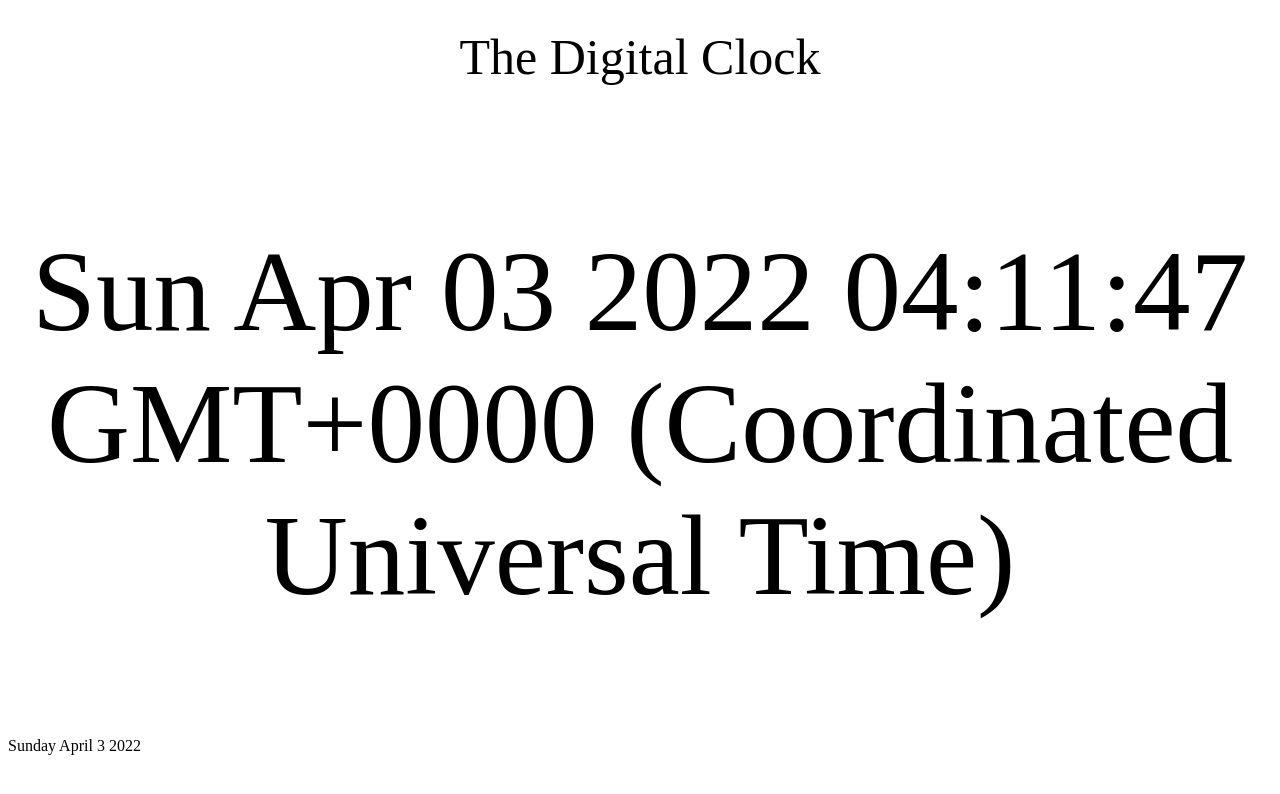
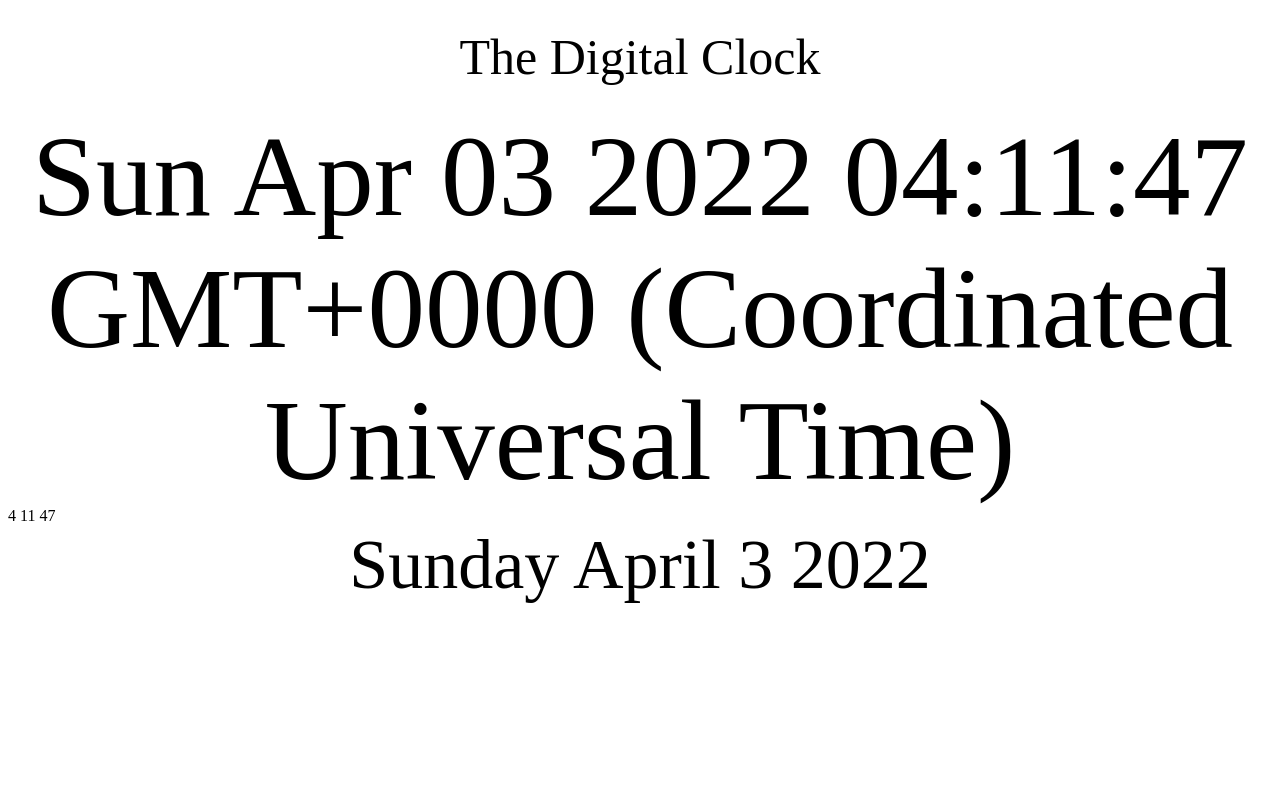
Before and after one commit to ajprado12/The-Digital-Clock, a plain HTML site: page index.html in a window 1280 px wide. Drawn offline with Linux system fonts and the light colour scheme.

Commit message:
Time added

```diff
--- a/index.html
+++ b/index.html
@@ -11,7 +11,9 @@
     <div class="container">The Digital Clock</div>
 
     <!-- Time -->
-    <p id="Clock">Time</p>
+    <div id="Clock">Time</div>
+
+    <div id="Time"></div>
 
     <!-- Date -->
     <div id="Date">Date</div>
--- a/script.js
+++ b/script.js
@@ -1,3 +1,15 @@
+//Time
+
+
+
+
+
+
+
+
+
+
+
 function Month (month){
     if (month==0){
         return "January"
@@ -85,8 +97,16 @@ function time () {
 
     var now = newDay +" " +newMonth +" "+ date +" "+ year;
     document.getElementById("Date").innerHTML=now;
+
+    var hour = today.getHours();
+    var minutes = today.getMinutes();
+    var seconds = today.getSeconds();
+
+    var currentTime = hour + " " + minutes + " " + seconds;
+    document.getElementById("Time").innerHTML=currentTime;
+
+
 }
 
 
-
 setInterval(time, 1000);
--- a/style.css
+++ b/style.css
@@ -10,3 +10,8 @@
   vertical-align: top;
   padding-top: 5px;
 }
+
+#Date {
+  text-align: center;
+  font-size: 70px;
+}
```
